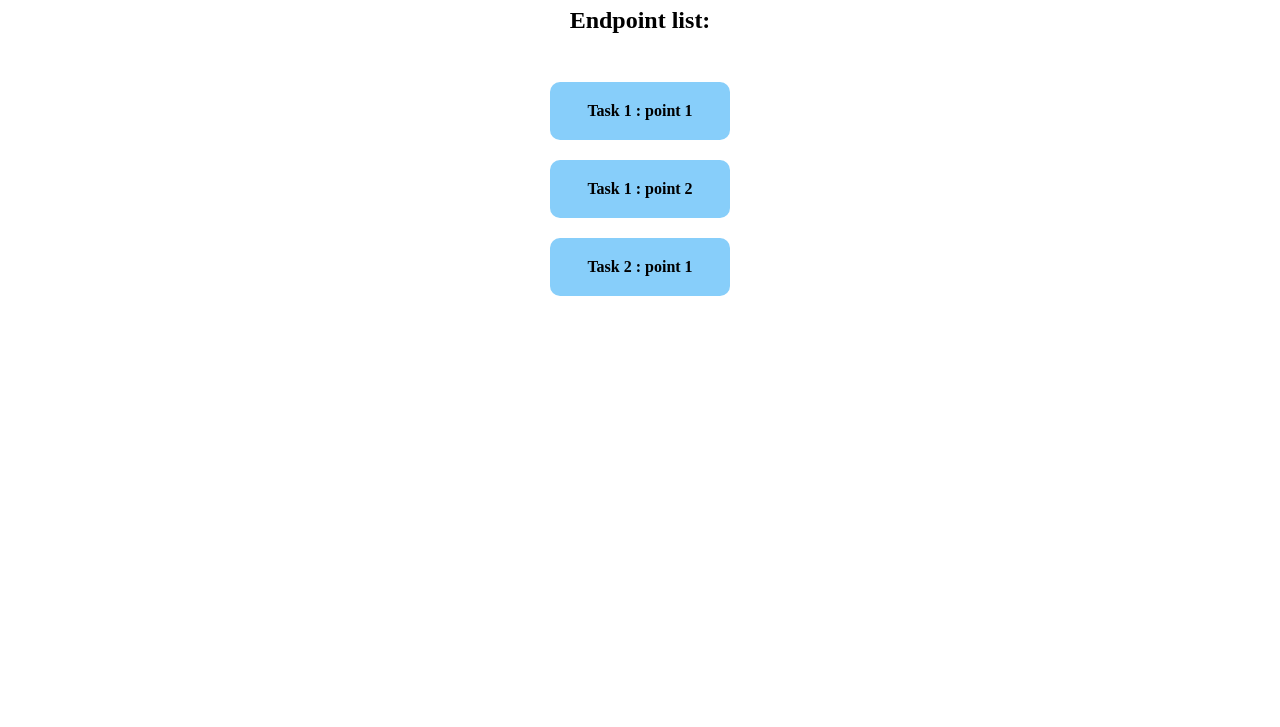
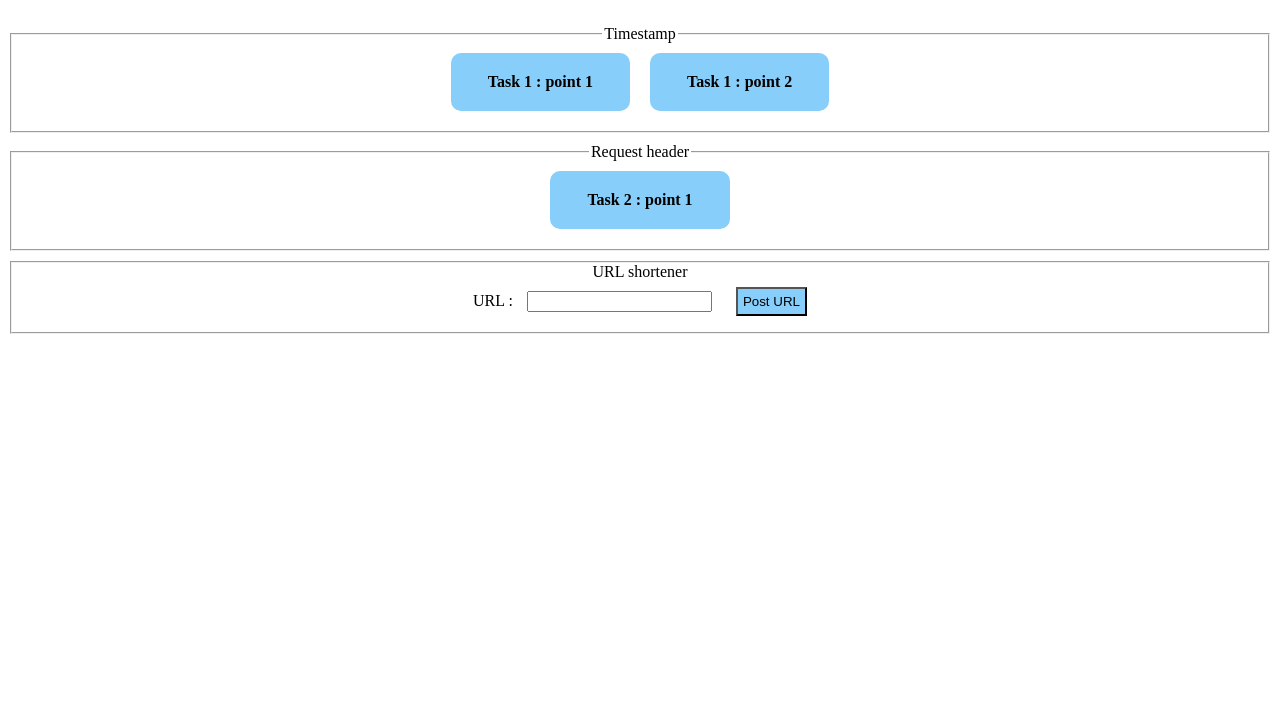
Before and after one commit to JokoPrabowo/freecodecamp_backend_project, a website: page views/index.html in a window 1280 px wide. Shown: the part 73-800 px from the top of the page. Drawn offline with Linux system fonts and the light colour scheme; files that its build step writes are made by us from their sources.

Commit message:
add endpoints to complete URL shortener microservice task

```diff
--- a/package.json
+++ b/package.json
@@ -18,11 +18,13 @@
   "author": "Joko Prabowo",
   "license": "ISC",
   "dependencies": {
-    "cors": "^2.8.5",
     "dotenv": "^16.4.5",
-    "express": "^4.21.0"
+    "express": "^4.21.0",
+    "mongoose": "^8.7.1",
+    "url": "^0.11.4"
   },
   "devDependencies": {
+    "cors": "^2.8.5",
     "nodemon": "^3.1.7"
   }
 }
--- a/public/style.css
+++ b/public/style.css
@@ -9,6 +9,15 @@ header{
 
 main{
     text-align: center;
+}
+
+fieldset{
+    display: flex;
+    justify-content: center;
+    align-items: center;
+    margin-bottom: 10px;
+    padding: 0;
+    padding-bottom: 10px;
 }
 
 .btnx{
@@ -29,3 +38,7 @@ main{
     background-color: azure;
     border: 5px solid aquamarine;
 }
+
+.inputx{
+    margin: 10px;
+}
--- a/views/index.html
+++ b/views/index.html
@@ -1,19 +1,46 @@
 <!DOCTYPE html>
 <html lang="en">
     <head>
-        <title>Timestamp Microservice</title>
+        <title>freeCodeCamp backend project Microservice</title>
         <link rel="stylesheet" href="style.css" type="text/css">
     </head>
+    <style>
+        .btny{
+            margin-left: 10px;
+            padding: 5px;
+            background-color:lightskyblue;
+        }
+        .alink{
+            margin-top: 18px;
+        }
+    </style>
     <body>
         <header>
-            <h1>Backend project</h1>
+            <h1>Endpoint list</h1>
         </header>
         <main>
-            <h2>Endpoint list:</h2>
             <br>
-            <a href="/api/2015-12-25" type="button" class="btnx">Task 1 : point 1</a><br>
-            <a href="/api/1451001600000" type="button" class="btnx">Task 1 : point 2</a><br>
-            <a href="/api/whoami" type="button" class="btnx">Task 2 : point 1</a><br>
+            <section>
+                <fieldset>
+                    <legend>Timestamp</legend>
+                    <a href="/api/2015-12-25" type="button" class="btnx">Task 1 : point 1</a><br>
+                    <a href="/api/1451001600000" type="button" class="btnx">Task 1 : point 2</a><br>
+                </fieldset>
+                <fieldset>
+                    <legend>Request header</legend>
+                    <a href="/api/whoami" type="button" class="btnx">Task 2 : point 1</a><br>
+                </fieldset>
+                <fieldset>
+                    <form action="/api/shorturl" method="POST">
+                        <legend>URL shortener</legend>
+                        <label>URL :</label>
+                        <input type="text" id="url" name="url" class="inputx">
+                        <a href="/api/shorturl" type="submit">
+                            <button class="btny" type="submit">Post URL</button>
+                        </a>
+                    </form>
+                </fieldset>
+            </section>
         </main>
     </body>
 </html>
```
Also changed, not shown: index.js (+47 -0 lines), 1 other file.
